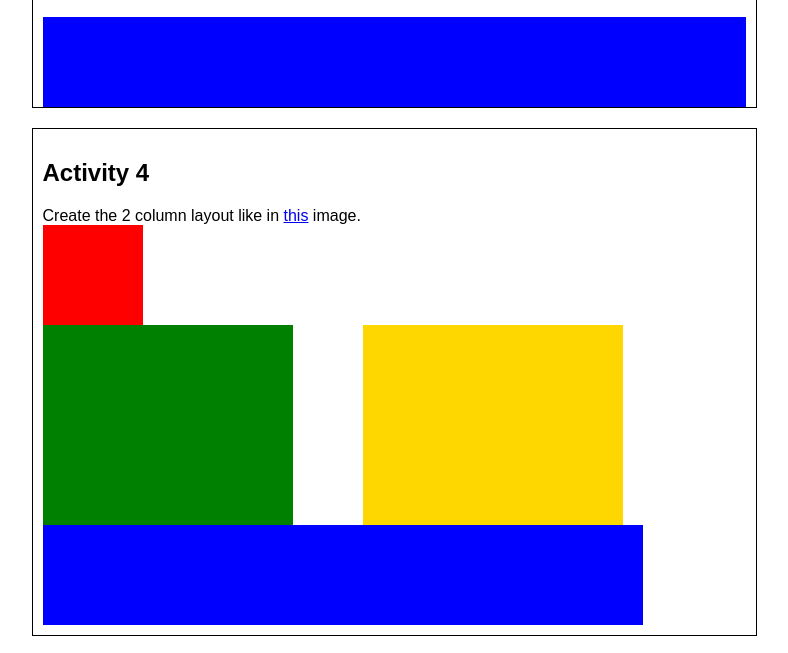
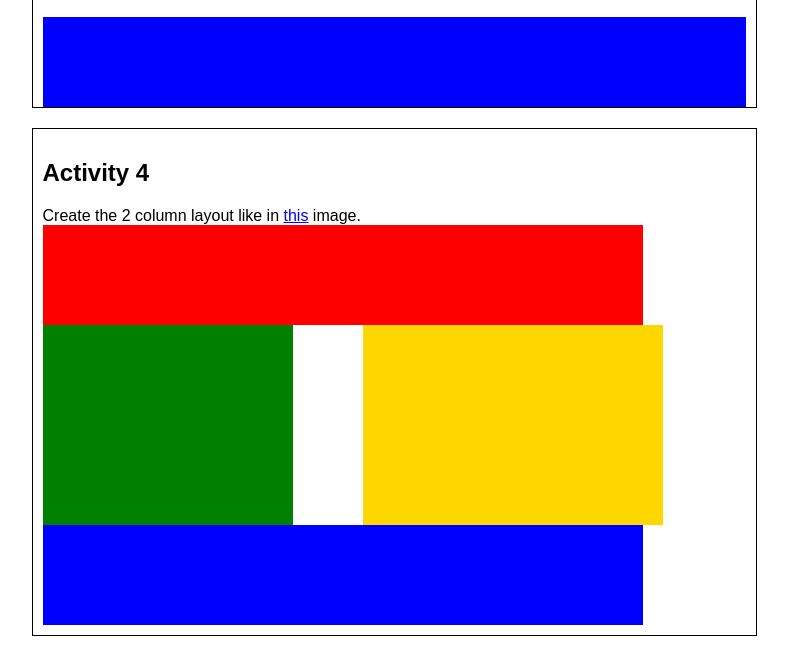
Before and after one commit to jagiriga/wdd100, a plain HTML site: page positioning.html in a window 1280 px wide. Shown: the part 1053-1706 px from the top of the page, without its empty margins (246-1034 px from the left). Drawn offline with Linux system fonts and the light colour scheme.

Commit message:
positioning again

```diff
--- a/positionstyles.css
+++ b/positionstyles.css
@@ -81,7 +81,7 @@ float:left;
      }
      /* Activity 4 styles */
     .red4 {
-    width: 100px;
+    width: 600px;
     height: 100px;
     background-color: red;
      }
@@ -91,7 +91,7 @@ float:left;
     background-color: green;
     }
     .yellow4 {
-    width: 260px;
+    width: 300px;
     height: 200px;
     background-color: gold;
         margin-left: 320px;
```
